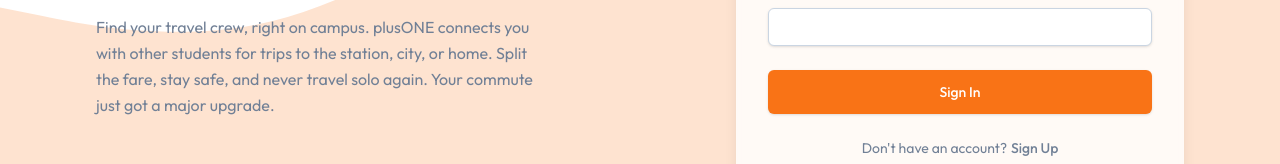
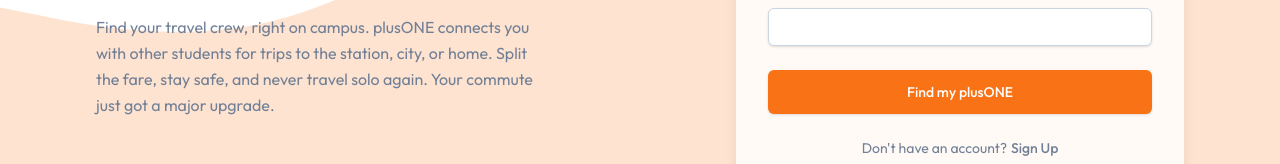
Before and after one commit to Vedansh-017/PlusOne, a React (Vite) app in the folder client/: page / in a window 1280 px wide. Shown: the part 466-630 px from the top of the page. Built offline with nearby package versions, Linux system fonts and the light colour scheme; no server answers.

Commit message:
refactor: update button text for account creation and sign-in in GetStarted component

```diff
--- a/client/src/pages/GetStarted.jsx
+++ b/client/src/pages/GetStarted.jsx
@@ -209,7 +209,7 @@
                       type="submit"
                       className="w-full flex justify-center py-3 px-4 rounded-md shadow-sm text-sm font-medium text-white bg-primary hover:bg-orange-600 transition-colors"
                     >
-                      {isSignUp ? 'Create My Account' : 'Sign In'}
+                      {isSignUp ? 'Create Account' : 'Find my plusONE'}
                     </button>
                   )}
                 </div>
```
